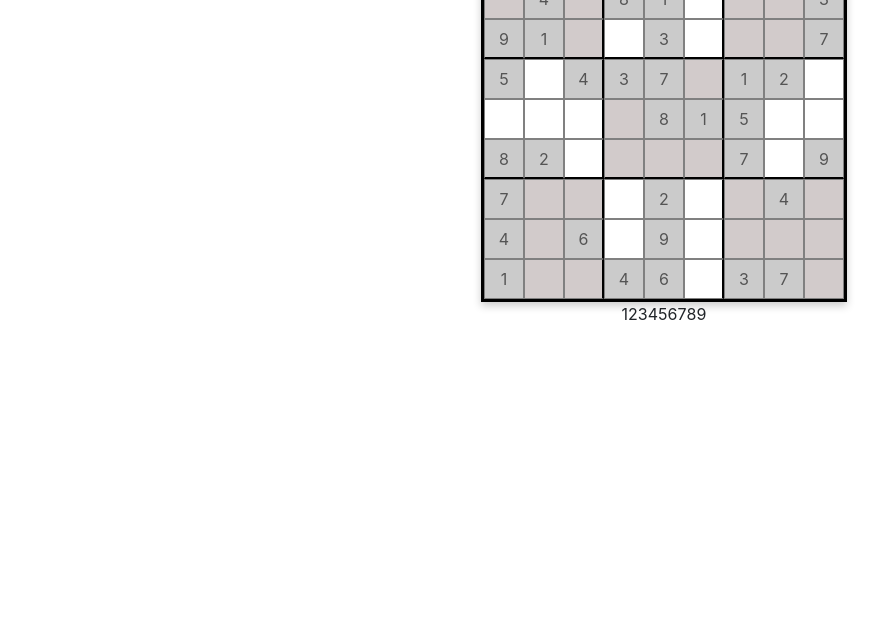
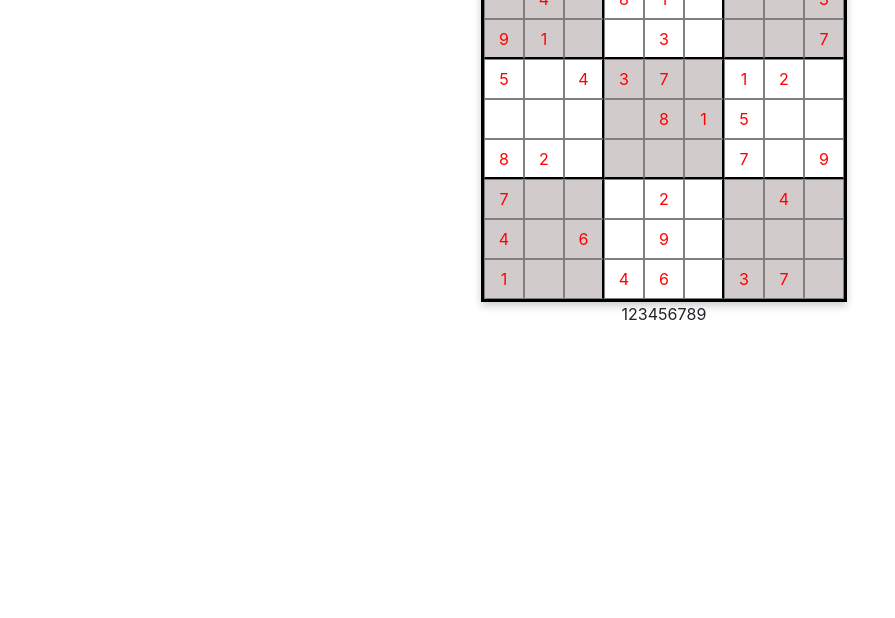
Before and after one commit to fawzy2010eng/suduko, a plain HTML site: page index.html in a window 1280 px wide. Shown: the part 182-800 px from the top of the page, without its empty margins (0-895 px from the left). Drawn offline with Linux system fonts and the light colour scheme.

Commit message:
Add files via upload

```diff
--- a/css/style.css
+++ b/css/style.css
@@ -81,12 +81,6 @@
   box-shadow: 0 4px 8px 0 rgba(0,0,0,0.2);
 }
 
-/*
-.flip-card:hover .flip-card-inner {
-  transform: rotateY(180deg);
-}
-*/
-
 .flip-card-front, .flip-card-back {
   position: absolute;
   width: 100%;
@@ -116,8 +110,16 @@
     text-align: center;
     border: 1px solid grey;
 }
+input::-webkit-outer-spin-button,
+input::-webkit-inner-spin-button {
+   -webkit-appearance: none;
+   margin: 0;
+}
 .main .main-grid input:focus{
     border: 5px solid blue
+}
+.main .main-grid input:disabled:not(.grey){
+    background-color: white
 }
 .main .main-grid .bb{
     border-bottom: 2px solid black
--- a/index.html
+++ b/index.html
@@ -43,104 +43,105 @@
                 <div class="flip-card">
                     <div class="flip-card-inner">
                         <div class="flip-card-front">
+
                             <div class="main-grid">
 
-                                <input type="text" data-index="" class="grey">
-                                <input type="text" data-index="" class="grey">
-                                <input type="text" data-index="" class="br grey">
-                                <input type="text" data-index="">
-                                <input type="text" data-index="">
-                                <input type="text" data-index="" class="br">
-                                <input type="text" data-index="" class="grey">
-                                <input type="text" data-index="" class="grey">
-                                <input type="text" data-index="" class="grey">
+                                <input type="number" min="0" max="9" data-index="" class="grey">
+                                <input type="number" min="0" max="9" data-index="" class="grey">
+                                <input type="number" min="0" max="9" data-index="" class="br grey">
+                                <input type="number" min="0" max="9" data-index="">
+                                <input type="number" min="0" max="9" data-index="">
+                                <input type="number" min="0" max="9" data-index="" class="br">
+                                <input type="number" min="0" max="9" data-index="" class="grey">
+                                <input type="number" min="0" max="9" data-index="" class="grey">
+                                <input type="number" min="0" max="9" data-index="" class="grey">
 
 
-                                <input type="text" data-index="" class="grey">
-                                <input type="text" data-index="" class="grey">
-                                <input type="text" data-index="" class="br grey">
-                                <input type="text" data-index="">
-                                <input type="text" data-index="">
-                                <input type="text" data-index="" class="br">
-                                <input type="text" data-index="" class="grey">
-                                <input type="text" data-index="" class="grey">
-                                <input type="text" data-index="" class="grey">
+                                <input type="number" min="0" max="9" data-index="" class="grey">
+                                <input type="number" min="0" max="9" data-index="" class="grey">
+                                <input type="number" min="0" max="9" data-index="" class="br grey">
+                                <input type="number" min="0" max="9" data-index="">
+                                <input type="number" min="0" max="9" data-index="">
+                                <input type="number" min="0" max="9" data-index="" class="br">
+                                <input type="number" min="0" max="9" data-index="" class="grey">
+                                <input type="number" min="0" max="9" data-index="" class="grey">
+                                <input type="number" min="0" max="9" data-index="" class="grey">
 
 
-                                <input type="text" data-index="" class="bb grey">
-                                <input type="text" data-index="" class="bb grey">
-                                <input type="text" data-index="" class="bb br grey">
-                                <input type="text" data-index="" class="bb">
-                                <input type="text" data-index="" class="bb">
-                                <input type="text" data-index="" class="bb br">
-                                <input type="text" data-index="" class="bb grey">
-                                <input type="text" data-index="" class="bb grey">
-                                <input type="text" data-index="" class="bb grey">
+                                <input type="number" min="0" max="9" data-index="" class="bb grey">
+                                <input type="number" min="0" max="9" data-index="" class="bb grey">
+                                <input type="number" min="0" max="9" data-index="" class="bb br grey">
+                                <input type="number" min="0" max="9" data-index="" class="bb">
+                                <input type="number" min="0" max="9" data-index="" class="bb">
+                                <input type="number" min="0" max="9" data-index="" class="bb br">
+                                <input type="number" min="0" max="9" data-index="" class="bb grey">
+                                <input type="number" min="0" max="9" data-index="" class="bb grey">
+                                <input type="number" min="0" max="9" data-index="" class="bb grey">
 
-                                <input type="text" data-index="">
-                                <input type="text" data-index="">
-                                <input type="text" data-index="" class="br">
-                                <input type="text" data-index="" class="grey">
-                                <input type="text" data-index="" class="grey">
-                                <input type="text" data-index="" class="br grey">
-                                <input type="text" data-index="">
-                                <input type="text" data-index="">
-                                <input type="text" data-index="">
+                                <input type="number" min="0" max="9" data-index="">
+                                <input type="number" min="0" max="9" data-index="">
+                                <input type="number" min="0" max="9" data-index="" class="br">
+                                <input type="number" min="0" max="9" data-index="" class="grey">
+                                <input type="number" min="0" max="9" data-index="" class="grey">
+                                <input type="number" min="0" max="9" data-index="" class="br grey">
+                                <input type="number" min="0" max="9" data-index="">
+                                <input type="number" min="0" max="9" data-index="">
+                                <input type="number" min="0" max="9" data-index="">
 
 
-                                <input type="text" data-index="">
-                                <input type="text" data-index="">
-                                <input type="text" data-index="" class="br">
-                                <input type="text" data-index="" class="grey">
-                                <input type="text" data-index="" class="grey">
-                                <input type="text" data-index="" class="br grey">
-                                <input type="text" data-index="">
-                                <input type="text" data-index="">
-                                <input type="text" data-index="">
+                                <input type="number" min="0" max="9" data-index="">
+                                <input type="number" min="0" max="9" data-index="">
+                                <input type="number" min="0" max="9" data-index="" class="br">
+                                <input type="number" min="0" max="9" data-index="" class="grey">
+                                <input type="number" min="0" max="9" data-index="" class="grey">
+                                <input type="number" min="0" max="9" data-index="" class="br grey">
+                                <input type="number" min="0" max="9" data-index="">
+                                <input type="number" min="0" max="9" data-index="">
+                                <input type="number" min="0" max="9" data-index="">
 
 
-                                <input type="text" data-index="" class="bb">
-                                <input type="text" data-index="" class="bb">
-                                <input type="text" data-index="" class="bb br">
-                                <input type="text" data-index="" class="bb grey">
-                                <input type="text" data-index="" class="bb grey">
-                                <input type="text" data-index="" class="bb br grey">
-                                <input type="text" data-index="" class="bb">
-                                <input type="text" data-index="" class="bb">
-                                <input type="text" data-index="" class="bb">
+                                <input type="number" min="0" max="9" data-index="" class="bb">
+                                <input type="number" min="0" max="9" data-index="" class="bb">
+                                <input type="number" min="0" max="9" data-index="" class="bb br">
+                                <input type="number" min="0" max="9" data-index="" class="bb grey">
+                                <input type="number" min="0" max="9" data-index="" class="bb grey">
+                                <input type="number" min="0" max="9" data-index="" class="bb br grey">
+                                <input type="number" min="0" max="9" data-index="" class="bb">
+                                <input type="number" min="0" max="9" data-index="" class="bb">
+                                <input type="number" min="0" max="9" data-index="" class="bb">
 
 
-                                <input type="text" data-index="" class="grey">
-                                <input type="text" data-index="" class="grey">
-                                <input type="text" data-index="" class="br grey">
-                                <input type="text" data-index="">
-                                <input type="text" data-index="">
-                                <input type="text" data-index="" class="br">
-                                <input type="text" data-index="" class="grey">
-                                <input type="text" data-index="" class="grey">
-                                <input type="text" data-index="" class="grey">
+                                <input type="number" min="0" max="9" data-index="" class="grey">
+                                <input type="number" min="0" max="9" data-index="" class="grey">
+                                <input type="number" min="0" max="9" data-index="" class="br grey">
+                                <input type="number" min="0" max="9" data-index="">
+                                <input type="number" min="0" max="9" data-index="">
+                                <input type="number" min="0" max="9" data-index="" class="br">
+                                <input type="number" min="0" max="9" data-index="" class="grey">
+                                <input type="number" min="0" max="9" data-index="" class="grey">
+                                <input type="number" min="0" max="9" data-index="" class="grey">
 
 
-                                <input type="text" data-index="" class="grey">
-                                <input type="text" data-index="" class="grey">
-                                <input type="text" data-index="" class="br grey">
-                                <input type="text" data-index="">
-                                <input type="text" data-index="">
-                                <input type="text" data-index="" class="br">
-                                <input type="text" data-index="" class="grey">
-                                <input type="text" data-index="" class="grey">
-                                <input type="text" data-index="" class="grey">
+                                <input type="number" min="0" max="9" data-index="" class="grey">
+                                <input type="number" min="0" max="9" data-index="" class="grey">
+                                <input type="number" min="0" max="9" data-index="" class="br grey">
+                                <input type="number" min="0" max="9" data-index="">
+                                <input type="number" min="0" max="9" data-index="">
+                                <input type="number" min="0" max="9" data-index="" class="br">
+                                <input type="number" min="0" max="9" data-index="" class="grey">
+                                <input type="number" min="0" max="9" data-index="" class="grey">
+                                <input type="number" min="0" max="9" data-index="" class="grey">
 
 
-                                <input type="text" data-index="" class="grey">
-                                <input type="text" data-index="" class="grey">
-                                <input type="text" data-index="" class="br grey">
-                                <input type="text" data-index="">
-                                <input type="text" data-index="">
-                                <input type="text" data-index="" class="br">
-                                <input type="text" data-index="" class="grey">
-                                <input type="text" data-index="" class="grey">
-                                <input type="text" data-index="" class="grey">
+                                <input type="number" min="0" max="9" data-index="" class="grey">
+                                <input type="number" min="0" max="9" data-index="" class="grey">
+                                <input type="number" min="0" max="9" data-index="" class="br grey">
+                                <input type="number" min="0" max="9" data-index="">
+                                <input type="number" min="0" max="9" data-index="">
+                                <input type="number" min="0" max="9" data-index="" class="br">
+                                <input type="number" min="0" max="9" data-index="" class="grey">
+                                <input type="number" min="0" max="9" data-index="" class="grey">
+                                <input type="number" min="0" max="9" data-index="" class="grey">
 
 
 
--- a/js/app.js
+++ b/js/app.js
@@ -48,6 +48,7 @@ function updateTimer(){
     if(sec < 10){sec = `0${sec}`};
     timer.innerHTML = `${minute} : ${sec}`
 }
+
 //var myvar = setInterval(updateTimer , 1000);
 
 
@@ -115,7 +116,7 @@ function fillingGrid(array){
 	for(var i = 0; i < puzzle.length; i++){
 		inputs[inputArr.indexOf(array[i][0])].value = puzzle[i][1];
 		inputs[inputArr.indexOf(array[i][0])].disabled = true;
-		inputs[inputArr.indexOf(array[i][0])].style.backgroundColor = '#cbcbcb'
+        inputs[inputArr.indexOf(array[i][0])].style.color = 'red'
 	}
 }
 
@@ -123,7 +124,54 @@ function fillingGrid(array){
 fillingGrid(puzzle)
 
 
-//solving the puzzle
 
-//var solvedPuzzle = sudoku.solve(puzzle);
-//console.log(solvedPuzzle)
+//giving the input some features
+// limiting the input with one digit
+function validateInput(){
+    var inputs = document.querySelectorAll('input');
+	for(var i = 0; i < inputs.length; i++){
+		inputs[i].addEventListener('keyup',function(){
+            if(this.value.length >= 1){
+                this.value = this.value[0]
+            }
+        })
+	}
+}
+
+validateInput();
+
+//highlight the related cells when cell is focused
+function highlighCell(){
+    var inputs = document.querySelectorAll('input');
+	for(var i = 0; i < inputs.length; i++){
+        inputs[i].addEventListener('focus',function(){
+            var row = this.getAttribute('data-index')[0];
+            var col = this.getAttribute('data-index')[1];
+            for(var j = 0; j < inputs.length; j++){
+                if(inputs[j].getAttribute('data-index')[0] == row){
+                    inputs[j].style.backgroundColor = '#cfe3f3'
+                }
+                if(inputs[j].getAttribute('data-index')[1] == col){
+                    inputs[j].style.backgroundColor = '#cfe3f3'
+                }
+
+            }
+        })
+        inputs[i].addEventListener('blur',function(){
+            var row = this.getAttribute('data-index')[0];
+            var col = this.getAttribute('data-index')[1];
+            for(var j = 0; j < inputs.length; j++){
+                if(inputs[j].getAttribute('data-index')[0] == row){
+                    inputs[j].style.backgroundColor = ''
+                }
+                if(inputs[j].getAttribute('data-index')[1] == col){
+                    inputs[j].style.backgroundColor = ''
+                }
+
+            }
+        })
+
+	}
+}
+
+highlighCell();
```
Also changed, not shown: 1 other file.
